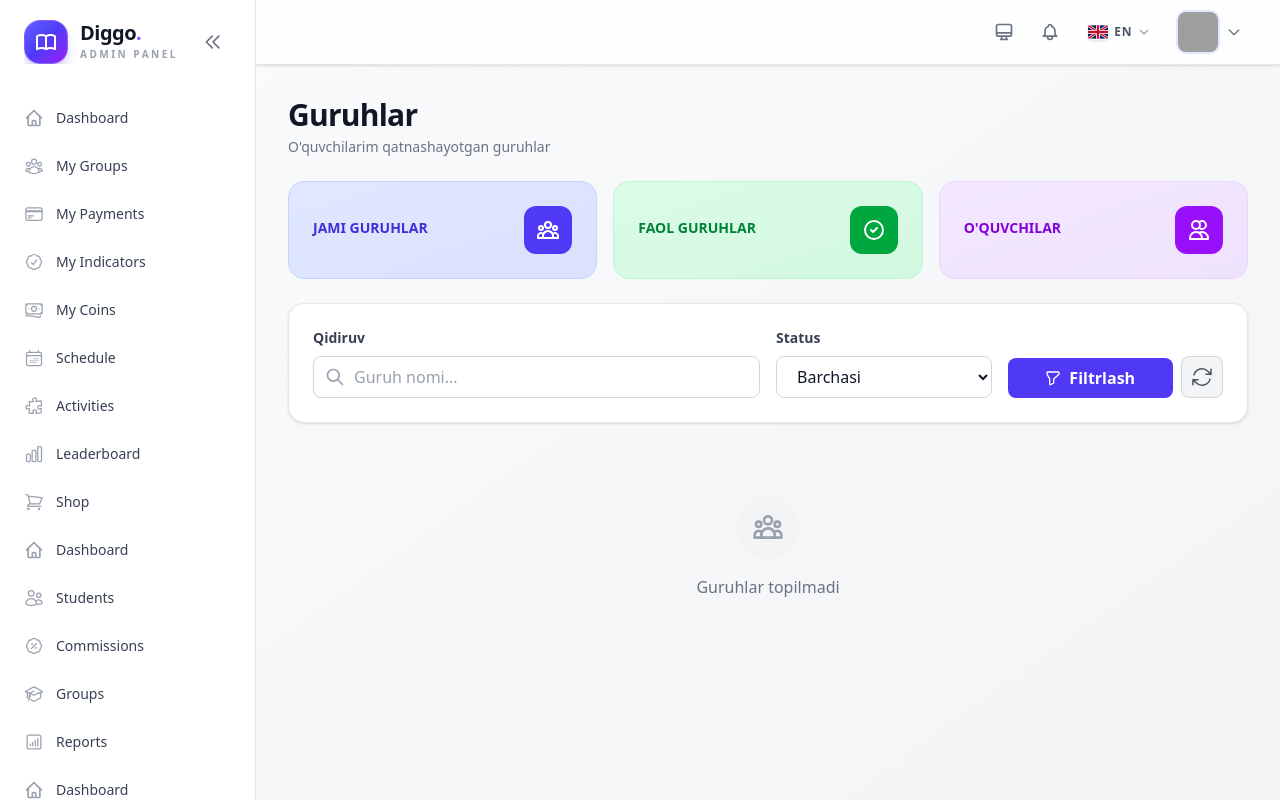
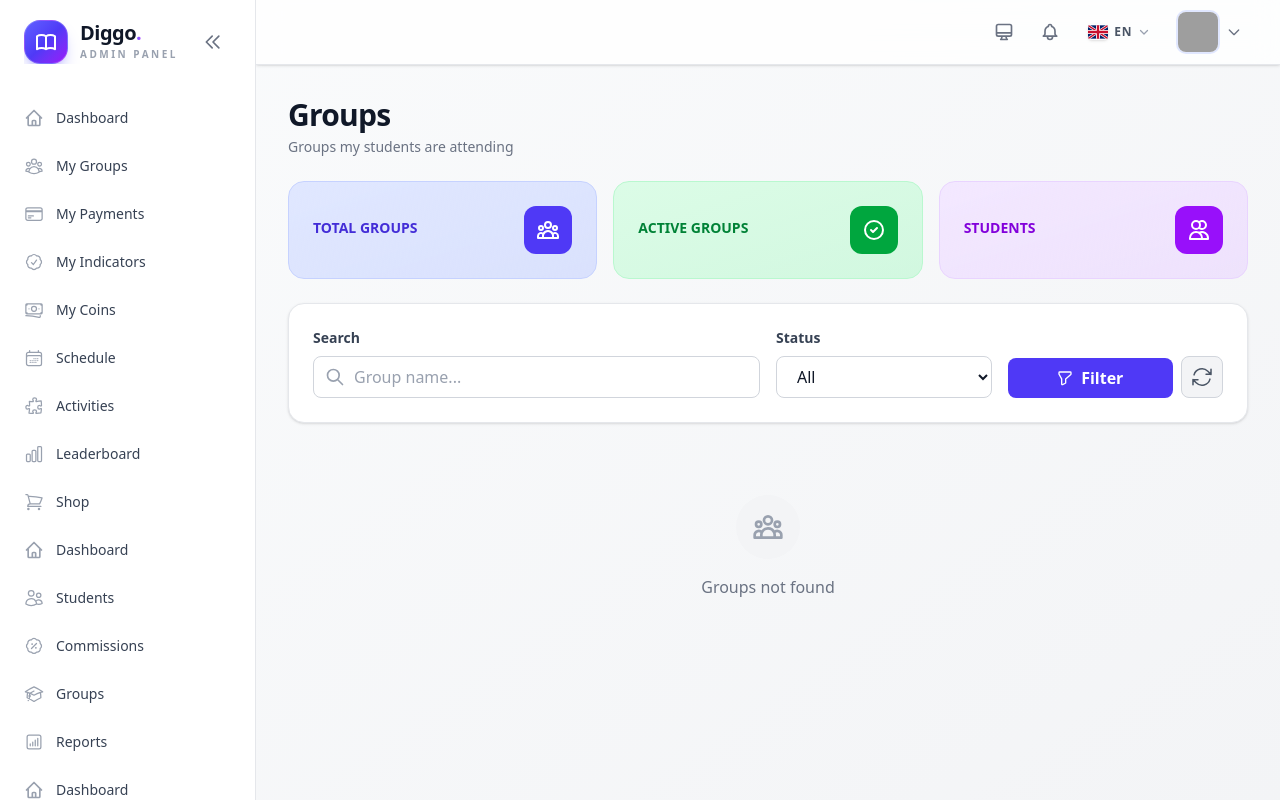
Before and after one commit to AbdulazizYusupov/Diggo, a Laravel app: template resources/views/Panel/Director/groups.blade.php in a window 1280 px wide. Run offline with Laravel 12, Linux system fonts and the light colour scheme; the template is opened without the code that fills it, so the values that code supplies are empty; a user stored in the database is signed in; data comes from the database, SQL or seed files in the repository; style sheets or scripts are compiled from the project's sources; parts of the project's set-up code (start-up, migrations or seed data) failed here and were passed over; some libraries are stand-ins or nearby versions; grey boxes are pictures that could not be loaded.

Commit message:
director panel groups translated 3 languages

```diff
--- /dev/null
+++ b/lang/en/director/groups.php
@@ -0,0 +1,22 @@
+<?php
+return [
+    'title' => 'Groups',
+    'subtitle' => 'Groups my students are attending',
+    'total_groups' => 'Total Groups',
+    'active_groups' => 'Active Groups',
+    'students' => 'Students',
+    'search' => 'Search',
+    'search_placeholder' => 'Group name...',
+    'status' => 'Status',
+    'all' => 'All',
+    'active' => 'Active',
+    'inactive' => 'Inactive',
+    'filter' => 'Filter',
+    'clear' => 'Clear all',
+    'total' => 'Total',
+    'yours' => 'Yours',
+    'revenue' => 'Revenue',
+    'currency' => 'UZS',
+    'not_found' => 'Groups not found',
+    'na' => 'N/A',
+];
--- a/resources/views/Panel/Director/groups.blade.php
+++ b/resources/views/Panel/Director/groups.blade.php
@@ -1,6 +1,6 @@
 @extends('Layout.app')
 
-@section('title', 'Guruhlar')
+@section('title', __('director/groups.title'))
 
 @section('content')
     <div class="space-y-6">
@@ -8,10 +8,10 @@
         <div class="flex flex-col sm:flex-row sm:items-center sm:justify-between gap-4">
             <div>
                 <h1 class="text-2xl sm:text-3xl font-extrabold tracking-tight text-gray-900 dark:text-white">
-                    Guruhlar
+                    {{ __('director/groups.title') }}
                 </h1>
                 <p class="text-sm text-gray-500 dark:text-gray-400 mt-1">
-                    O'quvchilarim qatnashayotgan guruhlar
+                    {{ __('director/groups.subtitle') }}
                 </p>
             </div>
         </div>
@@ -22,7 +22,7 @@
                 class="bg-gradient-to-br from-indigo-100 to-indigo-200/60 dark:from-indigo-900/30 dark:to-indigo-800/30 rounded-2xl p-6 border border-indigo-200 dark:border-indigo-700/50">
                 <div class="flex items-center justify-between">
                     <div>
-                        <p class="text-sm font-bold text-indigo-700 dark:text-indigo-400 uppercase">Jami Guruhlar</p>
+                        <p class="text-sm font-bold text-indigo-700 dark:text-indigo-400 uppercase">{{ __('director/groups.total_groups') }}</p>
                         <p class="text-3xl font-extrabold text-indigo-900 dark:text-indigo-50 mt-1">
                             {{ $stats['total_groups'] }}
                         </p>
@@ -40,7 +40,7 @@
                 class="bg-gradient-to-br from-green-100 to-green-200/60 dark:from-green-900/30 dark:to-green-800/30 rounded-2xl p-6 border border-green-200 dark:border-green-700/50">
                 <div class="flex items-center justify-between">
                     <div>
-                        <p class="text-sm font-bold text-green-700 dark:text-green-400 uppercase">Faol Guruhlar</p>
+                        <p class="text-sm font-bold text-green-700 dark:text-green-400 uppercase">{{ __('director/groups.active_groups') }}</p>
                         <p class="text-3xl font-extrabold text-green-900 dark:text-green-50 mt-1">
                             {{ $stats['active_groups'] }}
                         </p>
@@ -58,7 +58,7 @@
                 class="bg-gradient-to-br from-purple-100 to-purple-200/60 dark:from-purple-900/30 dark:to-purple-800/30 rounded-2xl p-6 border border-purple-200 dark:border-purple-700/50">
                 <div class="flex items-center justify-between">
                     <div>
-                        <p class="text-sm font-bold text-purple-700 dark:text-purple-400 uppercase">O'quvchilar</p>
+                        <p class="text-sm font-bold text-purple-700 dark:text-purple-400 uppercase">{{ __('director/groups.students') }}</p>
                         <p class="text-3xl font-extrabold text-purple-900 dark:text-purple-50 mt-1">
                             {{ $stats['total_students_in_groups'] }}
                         </p>
@@ -80,7 +80,7 @@
         {{-- Qidiruv --}}
         <div class="md:col-span-2">
             <label class="block text-sm font-semibold text-gray-700 dark:text-gray-300 mb-2">
-                Qidiruv
+                {{ __('director/groups.search') }}
             </label>
             <div class="relative">
                 <div class="absolute inset-y-0 left-0 pl-3 flex items-center pointer-events-none">
@@ -90,7 +90,7 @@
                     </svg>
                 </div>
                 <input type="text" name="search" value="{{ $search }}"
-                    placeholder="Guruh nomi..." autocomplete="off"
+                    placeholder="{{ __('director/groups.search_placeholder') }}" autocomplete="off"
                     class="w-full pl-10 pr-10 py-2 border border-gray-300 dark:border-gray-600 rounded-lg bg-white dark:bg-gray-700 text-gray-900 dark:text-white placeholder-gray-400 focus:ring-2 focus:ring-indigo-500 focus:border-indigo-500 outline-none transition-all">
 
                 @if ($search)
@@ -110,13 +110,13 @@
         {{-- Status --}}
         <div class="md:col-span-1">
             <label class="block text-sm font-semibold text-gray-700 dark:text-gray-300 mb-2">
-                Status
+                {{ __('director/groups.status') }}
             </label>
             <select name="status"
                 class="w-full px-4 py-2 border border-gray-300 dark:border-gray-600 rounded-lg bg-white dark:bg-gray-700 text-gray-900 dark:text-white focus:ring-2 focus:ring-indigo-500 focus:border-indigo-500 outline-none transition-all">
-                <option value="all" {{ $status === 'all' ? 'selected' : '' }}>Barchasi</option>
-                <option value="active" {{ $status === 'active' ? 'selected' : '' }}>Faol</option>
-                <option value="inactive" {{ $status === 'inactive' ? 'selected' : '' }}>Faol emas</option>
+                <option value="all" {{ $status === 'all' ? 'selected' : '' }}>{{ __('director/groups.all') }}</option>
+                <option value="active" {{ $status === 'active' ? 'selected' : '' }}>{{ __('director/groups.active') }}</option>
+                <option value="inactive" {{ $status === 'inactive' ? 'selected' : '' }}>{{ __('director/groups.inactive') }}</option>
             </select>
         </div>
 
@@ -128,12 +128,12 @@
                     <path stroke-linecap="round" stroke-linejoin="round" stroke-width="2"
                         d="M3 4a1 1 0 011-1h16a1 1 0 011 1v2a1 1 0 01-.293.707L13 13.414V19a1 1 0 01-.553.894l-4 2A1 1 0 017 21v-7.586L3.293 6.707A1 1 0 013 6V4z" />
                 </svg>
-                Filtrlash
+                {{ __('director/groups.filter') }}
             </button>
 
             <a href="{{ route('director.groups') }}"
                 class="group p-2 bg-gray-100 dark:bg-gray-700 hover:bg-gray-200 dark:hover:bg-gray-600 text-gray-600 dark:text-gray-300 rounded-lg transition-all duration-300 flex items-center justify-center border border-gray-300 dark:border-gray-600"
-                style="height: 42px; width: 42px;" title="Hammasini tozalash">
+                style="height: 42px; width: 42px;" title="{{ __('director/groups.clear') }}">
                 <svg xmlns="http://www.w3.org/2000/svg" fill="none" viewBox="0 0 24 24" stroke-width="1.5"
                     stroke="currentColor" class="w-6 h-6 transition-transform duration-500 group-hover:rotate-180">
                     <path stroke-linecap="round" stroke-linejoin="round"
@@ -199,13 +199,13 @@
 
                     <div class="grid grid-cols-2 gap-3 mb-4">
                         <div class="p-3 bg-indigo-50 dark:bg-indigo-900/10 rounded-lg">
-                            <p class="text-xs text-indigo-700 dark:text-indigo-400 font-semibold">Jami</p>
+                            <p class="text-xs text-indigo-700 dark:text-indigo-400 font-semibold">{{ __('director/groups.total') }}</p>
                             <p class="text-lg font-bold text-indigo-600 dark:text-indigo-400">
                                 {{ $group->total_students }}
                             </p>
                         </div>
                         <div class="p-3 bg-purple-50 dark:bg-purple-900/10 rounded-lg">
-                            <p class="text-xs text-purple-700 dark:text-purple-400 font-semibold">Sizniki</p>
+                            <p class="text-xs text-purple-700 dark:text-purple-400 font-semibold">{{ __('director/groups.yours') }}</p>
                             <p class="text-lg font-bold text-purple-600 dark:text-purple-400">
                                 {{ $group->director_students }}
                             </p>
@@ -214,9 +214,9 @@
 
                     <div class="pt-4 border-t border-gray-200 dark:border-gray-700">
                         <div class="flex items-center justify-between">
-                            <span class="text-xs text-gray-500 dark:text-gray-400">Daromad</span>
+                            <span class="text-xs text-gray-500 dark:text-gray-400">{{ __('director/groups.revenue') }}</span>
                             <span class="text-sm font-bold text-emerald-600 dark:text-emerald-400">
-                                {{ number_format($group->director_revenue, 0, '.', ' ') }} so'm
+                                {{ number_format($group->director_revenue, 0, '.', ' ') }} {{ __('director/groups.currency') }}
                             </span>
                         </div>
                     </div>
@@ -230,7 +230,7 @@
                                 d="M17 20h5v-2a3 3 0 00-5.356-1.857M17 20H7m10 0v-2c0-.656-.126-1.283-.356-1.857M7 20H2v-2a3 3 0 015.356-1.857M7 20v-2c0-.656.126-1.283.356-1.857m0 0a5.002 5.002 0 019.288 0M15 7a3 3 0 11-6 0 3 3 0 016 0zm6 3a2 2 0 11-4 0 2 2 0 014 0zM7 10a2 2 0 11-4 0 2 2 0 014 0z" />
                         </svg>
                     </div>
-                    <p class="text-gray-500 dark:text-gray-400 font-medium">Guruhlar topilmadi</p>
+                    <p class="text-gray-500 dark:text-gray-400 font-medium">{{ __('director/groups.not_found') }}</p>
                 </div>
             @endforelse
         </div>
```
Also changed, not shown: lang/ru/director/groups.php (added, +22 -0 lines), lang/uz/director/groups.php (added, +22 -0 lines).
